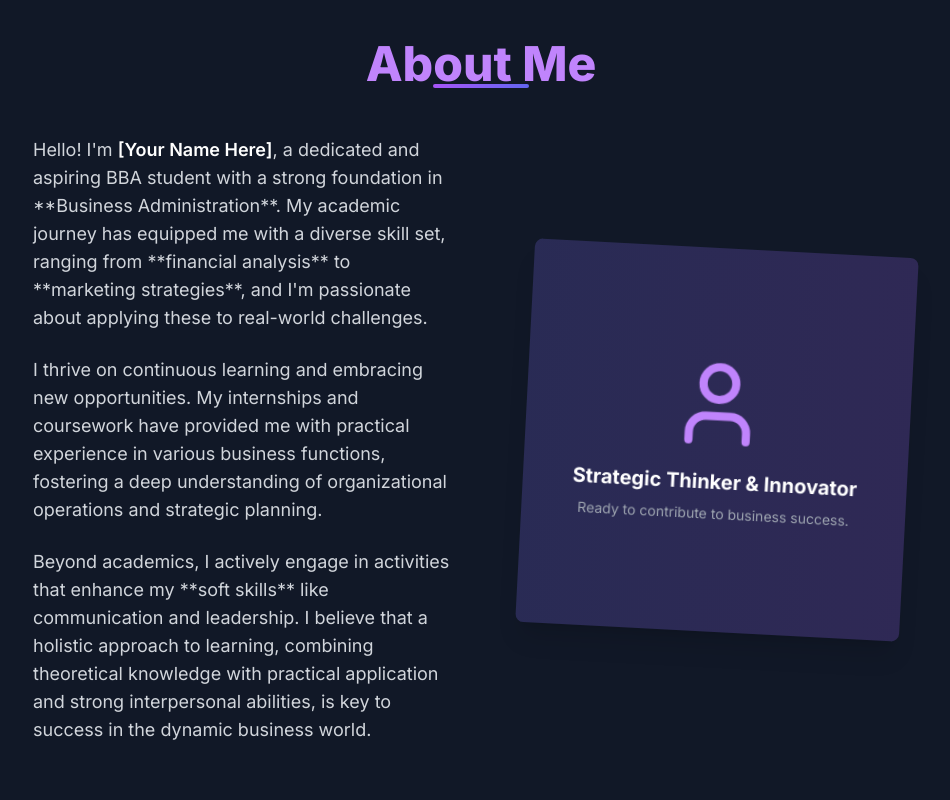
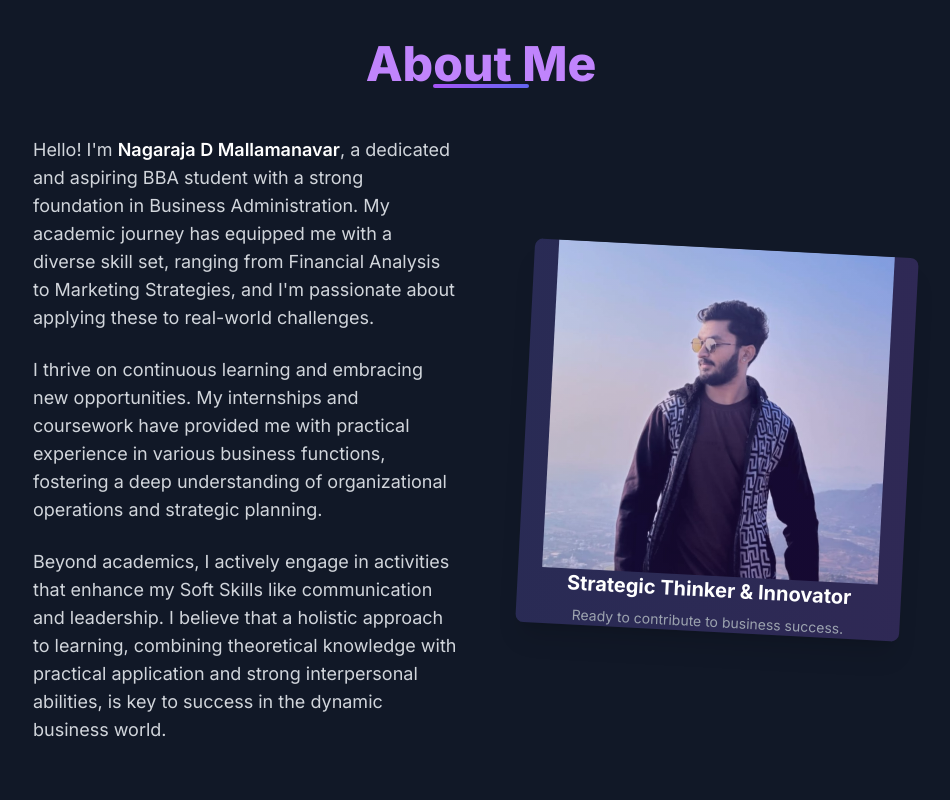
Before and after one commit to SujalNayaka/Nagaraj, a plain HTML site: page index.html in a window 1280 px wide. Shown: the part 920-1720 px from the top of the page, without its empty margins (159-1109 px from the left). Drawn offline with nearby package versions, Linux system fonts and the light colour scheme.

Commit message:
Update index.html

```diff
--- a/index.html
+++ b/index.html
@@ -3,7 +3,7 @@
 <head>
     <meta charset="UTF-8">
     <meta name="viewport" content="width=device-width, initial-scale=1.0">
-    <title>My Stunning Portfolio</title>
+    <title>Nagaraja D Mallamanavar</title>
     <!-- Tailwind CSS CDN -->
     <script src="https://cdn.tailwindcss.com"></script>
     <style>
@@ -120,7 +120,7 @@
             <div class="flex flex-col md:flex-row items-center gap-8 md:gap-16 max-w-4xl w-full mx-auto">
                 <div class="relative w-48 h-48 md:w-64 md:h-64 rounded-full overflow-hidden shadow-2xl transform hover:scale-105 transition-transform duration-500 ease-in-out border-4 border-purple-500">
                     <img
-                        src="https://placehold.co/256x256/a78bfa/ffffff?text=Profile"
+                        src="nag1.jpeg"
                         alt="Profile Photo"
                         class="w-full h-full object-cover"
                         onerror="this.onerror=null;this.src='https://placehold.co/256x256/a78bfa/ffffff?text=Image+Error';"
@@ -130,7 +130,7 @@
                 <div class="text-left animate-fade-in-up">
                     <p class="text-xl md:text-2xl text-purple-400 mb-2">Hello, I'm</p>
                     <h1 class="text-4xl md:text-6xl font-extrabold leading-tight text-white mb-4">
-                        [Your Name Here]
+                        Nagaraja D Mallamanavar
                     </h1>
                     <p class="text-lg md:text-xl text-gray-400 mb-6 max-w-lg">
                         A passionate <span class="text-indigo-400 font-semibold">BBA Student</span> with a keen interest in Business, Marketing, and Financial Analysis.
@@ -160,19 +160,24 @@
                 <div class="grid grid-cols-1 md:grid-cols-2 gap-12 items-center">
                     <div class="text-lg text-gray-300 space-y-6 animate-fade-in-left">
                         <p>
-                            Hello! I'm <span class="font-semibold text-white">[Your Name Here]</span>, a dedicated and aspiring BBA student with a strong foundation in **Business Administration**. My academic journey has equipped me with a diverse skill set, ranging from **financial analysis** to **marketing strategies**, and I'm passionate about applying these to real-world challenges.
+                            Hello! I'm <span class="font-semibold text-white">Nagaraja D Mallamanavar</span>, a dedicated and aspiring BBA student with a strong foundation in Business Administration. My academic journey has equipped me with a diverse skill set, ranging from Financial Analysis to Marketing Strategies, and I'm passionate about applying these to real-world challenges.
                         </p>
                         <p>
                             I thrive on continuous learning and embracing new opportunities. My internships and coursework have provided me with practical experience in various business functions, fostering a deep understanding of organizational operations and strategic planning.
                         </p>
                         <p>
-                            Beyond academics, I actively engage in activities that enhance my **soft skills** like communication and leadership. I believe that a holistic approach to learning, combining theoretical knowledge with practical application and strong interpersonal abilities, is key to success in the dynamic business world.
+                            Beyond academics, I actively engage in activities that enhance my Soft Skills like communication and leadership. I believe that a holistic approach to learning, combining theoretical knowledge with practical application and strong interpersonal abilities, is key to success in the dynamic business world.
                         </p>
                     </div>
                     <div class="flex justify-center items-center animate-fade-in-right">
                         <div class="w-72 h-72 md:w-96 md:h-96 bg-gray-800 rounded-lg shadow-xl p-6 flex flex-col justify-center items-center relative overflow-hidden transform rotate-3 hover:rotate-0 transition-transform duration-500">
                             <div class="absolute inset-0 bg-gradient-to-br from-indigo-700 to-purple-700 opacity-20 transform -rotate-45 scale-150"></div>
-                            <svg xmlns="http://www.w3.org/2000/svg" width="24" height="24" viewBox="0 0 24 24" fill="none" stroke="currentColor" stroke-width="2" stroke-linecap="round" stroke-linejoin="round" class="w-24 h-24 text-purple-400 mb-4 z-10 animate-pulse-slow"><path d="M19 21v-2a4 4 0 0 0-4-4H9a4 4 0 0 0-4 4v2"/><circle cx="12" cy="7" r="4"/></svg>
+                            <img
+                        src="nag2.jpeg"
+                        alt="Profile Photo"
+                        class="w-full h-full object-cover"
+                        onerror="this.onerror=null;this.src='https://placehold.co/256x256/a78bfa/ffffff?text=Image+Error';"
+                    />
                             <p class="text-xl font-bold text-white z-10">Strategic Thinker & Innovator</p>
                             <p class="text-sm text-gray-400 mt-2 z-10 text-center">Ready to contribute to business success.</p>
                         </div>
@@ -522,7 +527,7 @@
 
         <!-- Footer -->
         <footer class="py-8 text-center text-gray-500 text-sm bg-gray-900 border-t border-gray-800">
-            <p>&copy; <span id="current-year"></span> [Your Name Here]. All rights reserved.</p>
+            <p>&copy; <span id="current-year"></span> Nagaraja D Mallamanavar. All rights reserved.</p>
         </footer>
     </main>
 
```
